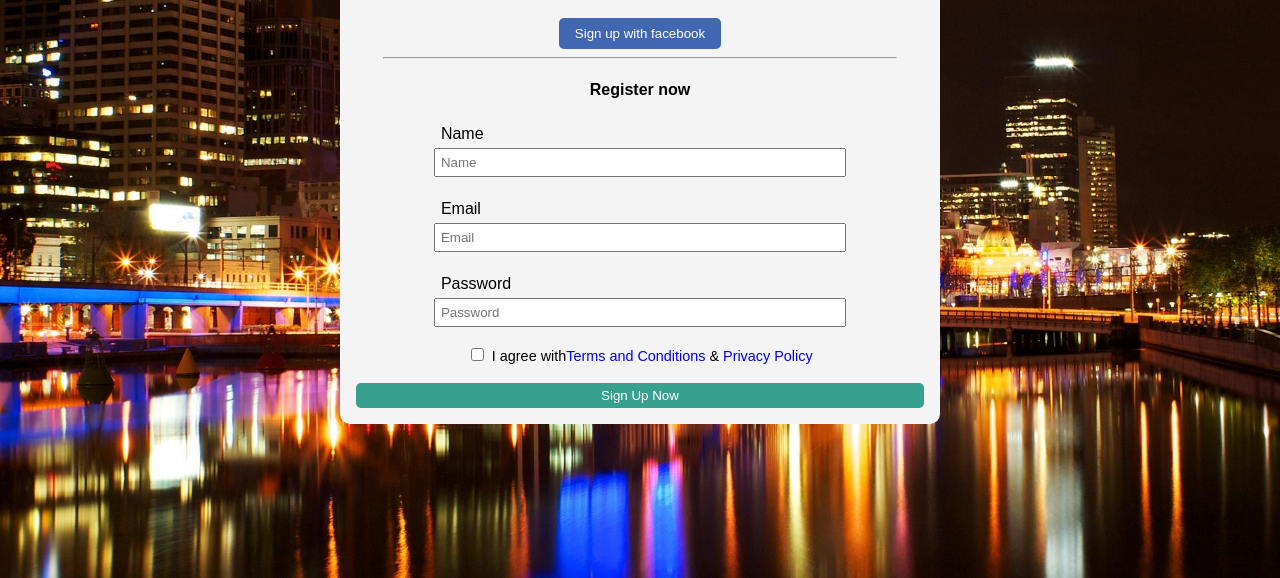
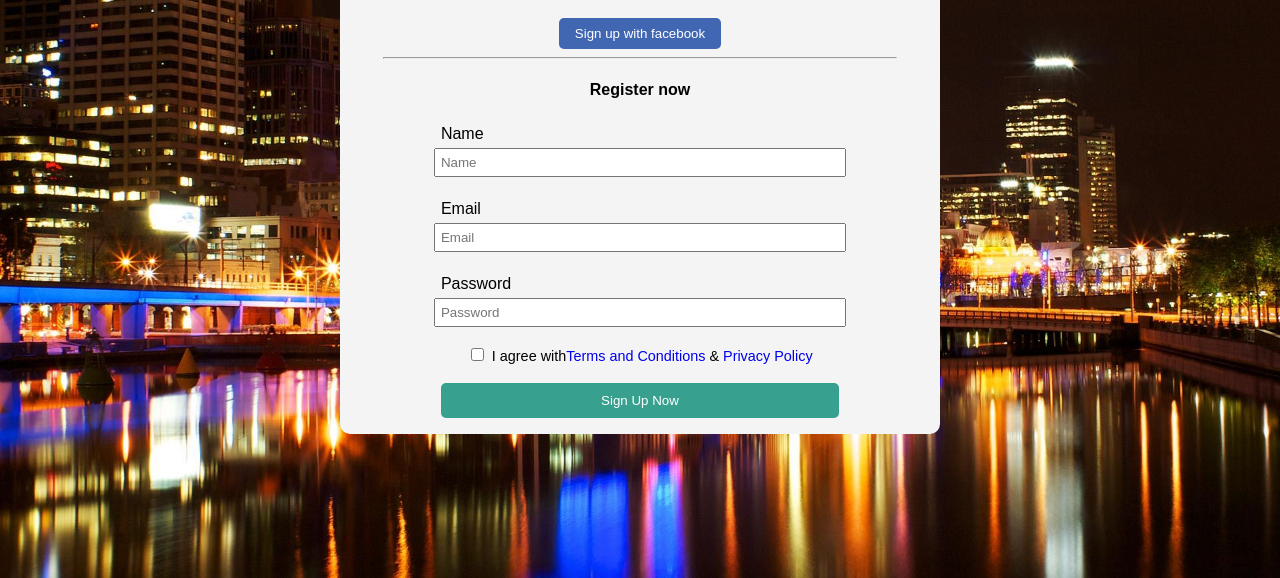
Before and after one commit to AJIT-SINGH-RAWAT/Sign-up-form, a plain HTML site: page index.html in a window 1280 px wide. Shown: the part 222-800 px from the top of the page. Drawn offline with Linux system fonts and the light colour scheme.

Commit message:
Update style.css

```diff
--- a/css/style.css
+++ b/css/style.css
@@ -2,6 +2,9 @@ body{
     background-image: url(../images/city.jpg) ;
     font-family: sans-serif;
     background-size: cover;
+}
+h3{
+    margin-bottom: 10px;
 }
 .container{
     width: 45%  ;
@@ -30,6 +33,7 @@ hr{
     border-radius: 5px;
     transition: all 0.5s;
     cursor: pointer;
+
 }
 .fb:hover{
     background-color: #448ccf;
@@ -56,9 +60,10 @@ width: auto;
     padding: 5px;
     border-radius: 5px;
     border: none;
-    width: 100%;
+    width: 70%;
     transition: all 0.5s;
     cursor: pointer;
+    padding: 10px;
 
 
 }
```
